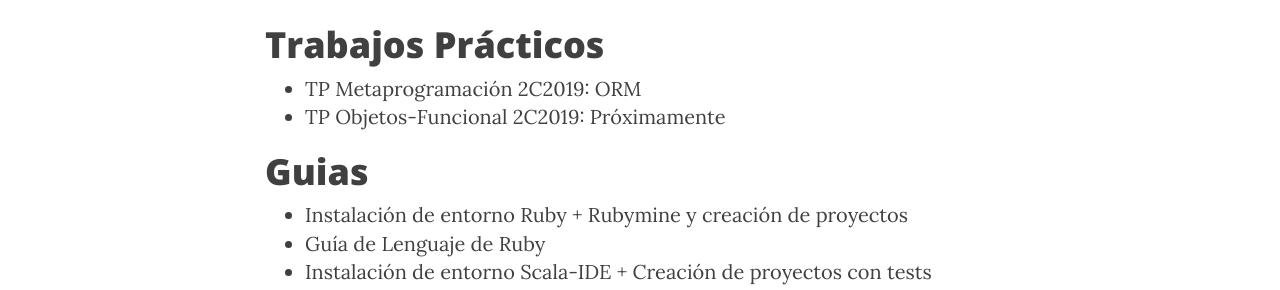
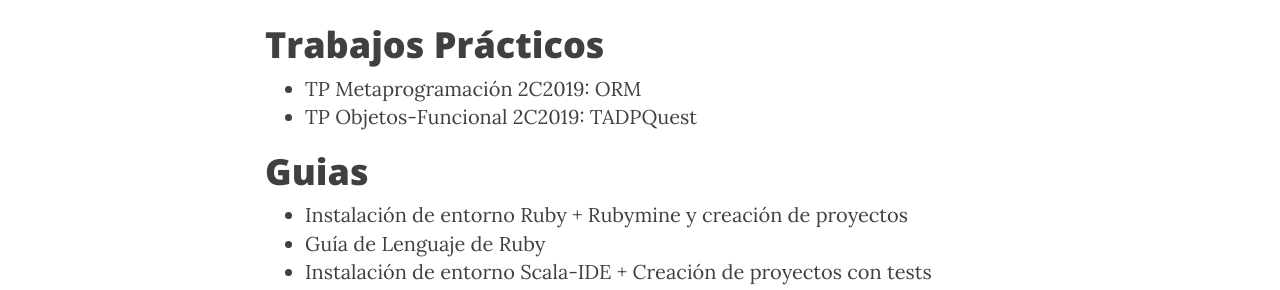
Before and after one commit to tadp-utn-frba/tadp-utn-frba.github.io, a Jekyll site: the page built from material.md, in a window 1280 px wide and 900 px high, scrolled down 809 px. Shown: the part 156-446 px from the top of the window. Built offline with Jekyll 4.4.1, drawn with Linux system fonts in a browser that asks for light colours; nearby versions of some CDN libraries.

Commit message:
tp objetos-funcional 2019C2

```diff
--- a/material.md
+++ b/material.md
@@ -24,7 +24,7 @@
 
 # Trabajos Prácticos
 * [TP Metaprogramación 2C2019: ORM](https://docs.google.com/document/d/1vcO9zEx9IXBpozApFpZ2tBKyhY4K4jqjjP5g0fqEU84/edit#)
-* TP Objetos-Funcional 2C2019: Próximamente
+* [TP Objetos-Funcional 2C2019: TADPQuest](https://docs.google.com/document/d/1Br8Zp_3_II08_07Tzik5Oyu07Rvd9jWOn5qMEs-38Es/edit?usp=sharing)
 
 # Guias
 
```
